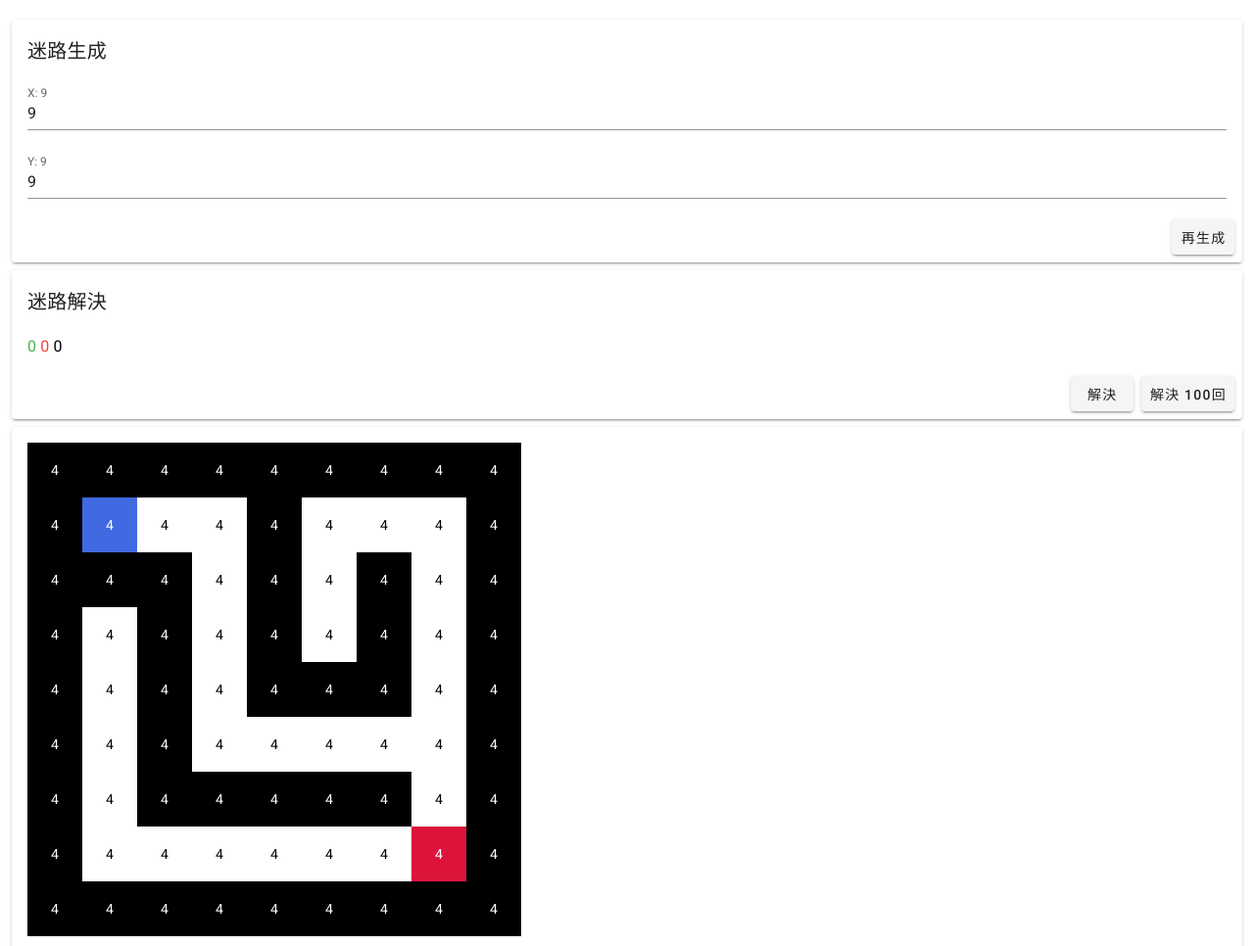
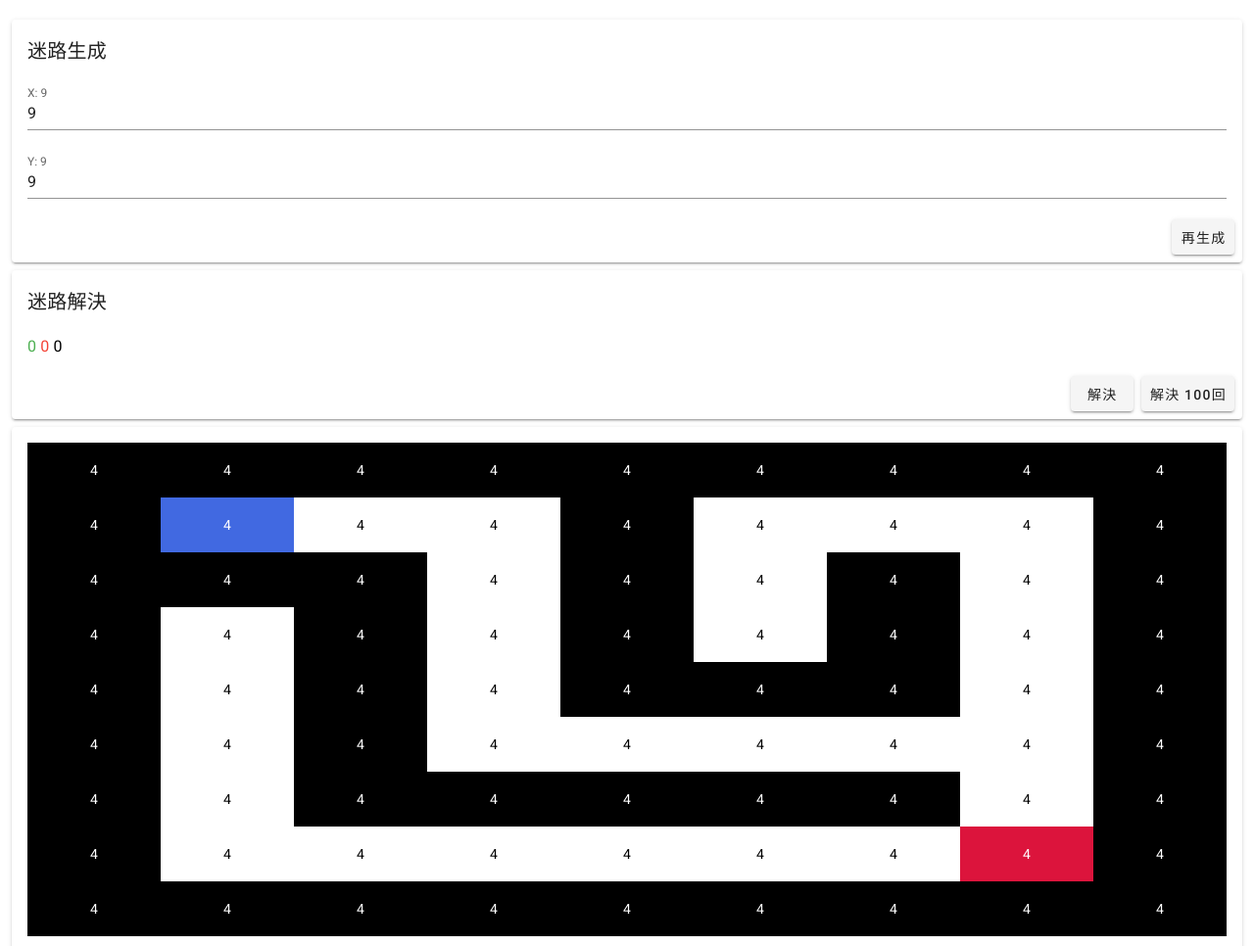
Before and after one commit to nitnc-17s/maze, a website: page index.html in a window 1280 px wide. Shown: the top 966 px of the page at 98% size. Drawn offline with nearby package versions, Linux system fonts and the light colour scheme.

Commit message:
Change something

```diff
--- a/index.html
+++ b/index.html
@@ -45,13 +45,15 @@
             <v-card class="my-2">
               <v-card-text>
                 <div class="maze">
-                  <div v-for="(line, x) in maze" :key="x" v-cloak class="line">
+                  <div v-for="(line, x) in maze" :key="x" v-cloak class="line" :style="`grid-template-columns: repeat(${line.length}, 1fr);`">
                     <div
                       v-for="(cell, y) in line"
                       :key="y"
                       v-cloak
                       class="cell"
                       :class="cellCSS(cell, x, y)"
+                      :ref="`cell-${x}-${y}`"
+                      :style="cellStyle(x, y)"
                     >
                       <v-tooltip top>
                         <template v-slot:activator="{ on }">
--- a/maze.css
+++ b/maze.css
@@ -2,20 +2,15 @@
   display: none;
 }
 
-.maze {
-  overflow-x: scroll;
-}
+.maze {}
 
 .line {
-  display: flex;
+  display: grid;
 }
 
 .cell {
-  --cell-size: 4em;
-  flex: 0 0 var(--cell-size);
   font-size: 1em;
   text-align: center;
-  line-height: var(--cell-size);
 }
 .cell-black {
   background-color: black;
--- a/maze.js
+++ b/maze.js
@@ -249,6 +249,10 @@ app = new Vue({
         default:
           return '';
       }
+    },
+    cellStyle(x, y) {
+      if (x != null || y != null) return 'line-height: 4em;';
+      return 'line-height: ' + this.$refs[`cell-${x}-${y}`].width +';';
     }
   },
   computed: {
```
